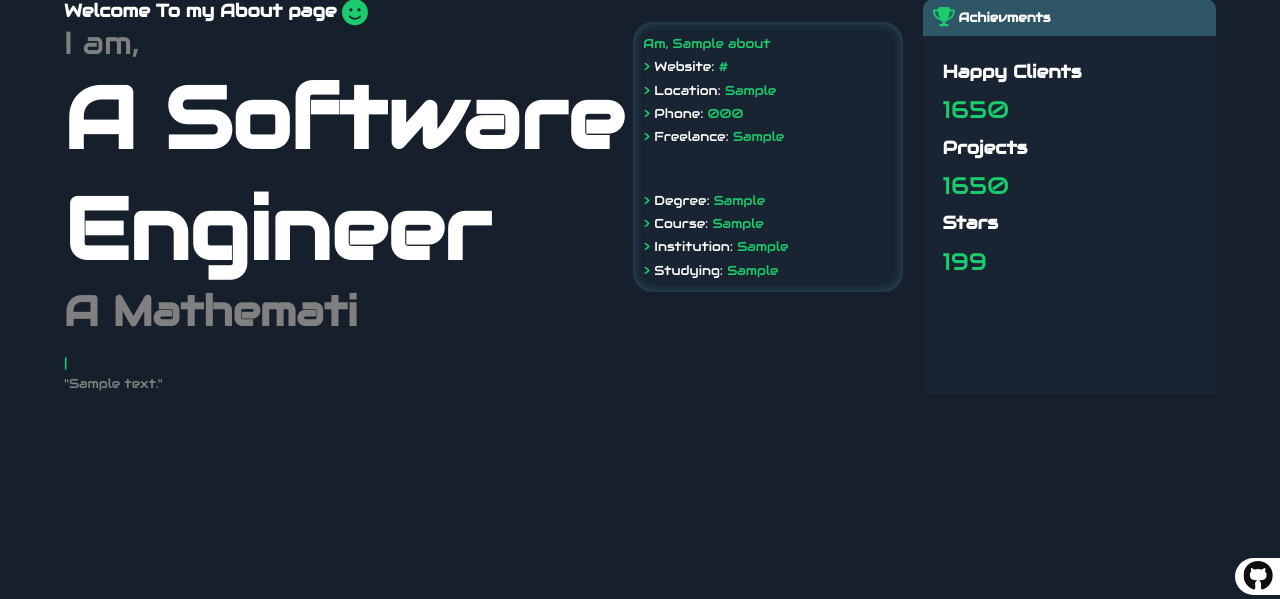
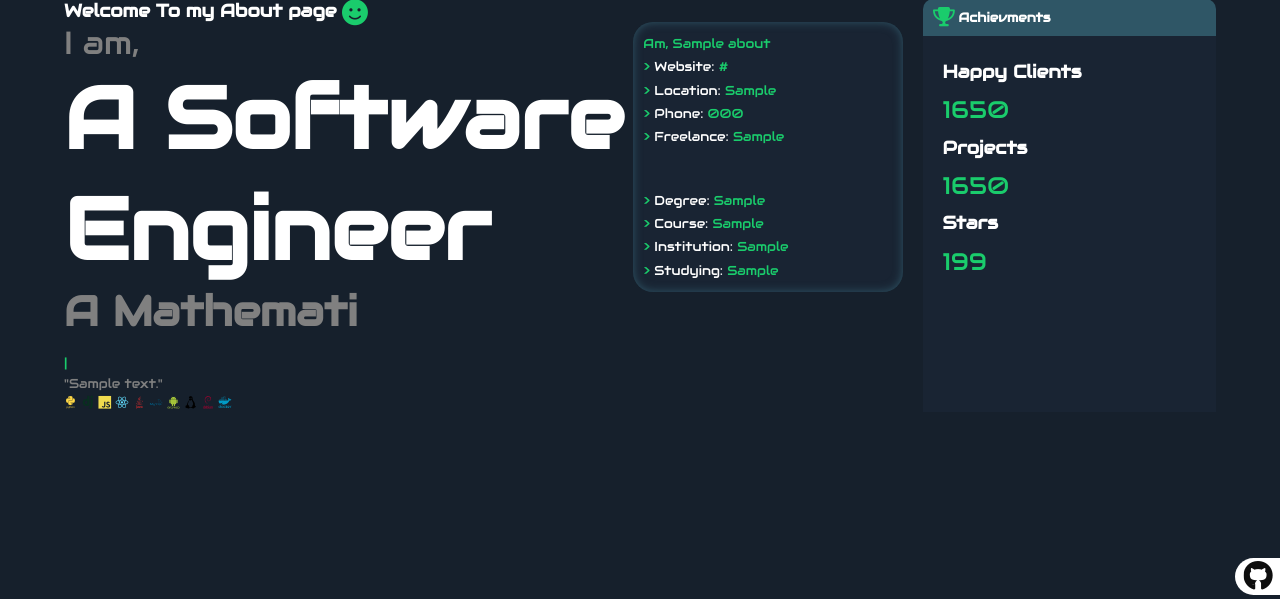
Before and after one commit to anomalous254/MyPortfolio, a Django app: page /about/ in a window 1280 px wide. Shown: the part 106-705 px from the top of the page. Run offline with Django 4.2, Linux system fonts and the light colour scheme; tables that the repository leaves empty hold one stand-in row (values such as "Sample post"); parts of the project's set-up code (start-up, migrations or seed data) failed here and were passed over; some libraries are stand-ins or nearby versions.

Commit message:
added new icons

```diff
--- a/MainApp/templates/MainApp/about.html
+++ b/MainApp/templates/MainApp/about.html
@@ -43,6 +43,18 @@
       <div class="about-details">
             <p>"{{about.about}}"</p>
       </div>
+      <div class="languages">
+          <i class="devicon-python-plain-wordmark colored"></i>
+          <i class="devicon-django-plain colored"></i>
+          <i class="devicon-javascript-plain colored"></i>
+          <i class="devicon-react-original colored"></i>
+          <i class="devicon-java-plain-wordmark colored"></i>
+          <i class="devicon-mysql-plain-wordmark colored"></i>
+          <i class="devicon-android-plain-wordmark colored"></i>
+          <i class="devicon-linux-plain colored"></i>
+          <i class="devicon-debian-plain-wordmark colored"></i>
+          <i class="devicon-docker-plain-wordmark colored"></i>
+      </div>
       {% endfor %}
     </div>
     <div class="about-achievments">
--- a/MainApp/templates/MainApp/base.html
+++ b/MainApp/templates/MainApp/base.html
@@ -5,6 +5,7 @@
   <meta charset="UTF-8">
   <meta http-equiv="X-UA-Compatible" content="IE=edge">
   <meta name="viewport" content="width=device-width, initial-scale=1.0">
+  <link rel="stylesheet" href="https://cdn.jsdelivr.net/gh/devicons/devicon@v2.15.1/devicon.min.css">
   <link rel="stylesheet" href="https://fonts.googleapis.com/css?family=Audiowide">
    <link rel="stylesheet" href="https://cdnjs.cloudflare.com/ajax/libs/font-awesome/4.7.0/css/font-awesome.min.css" />
    <link rel="preconnect" href="https://fonts.googleapis.com">
```
